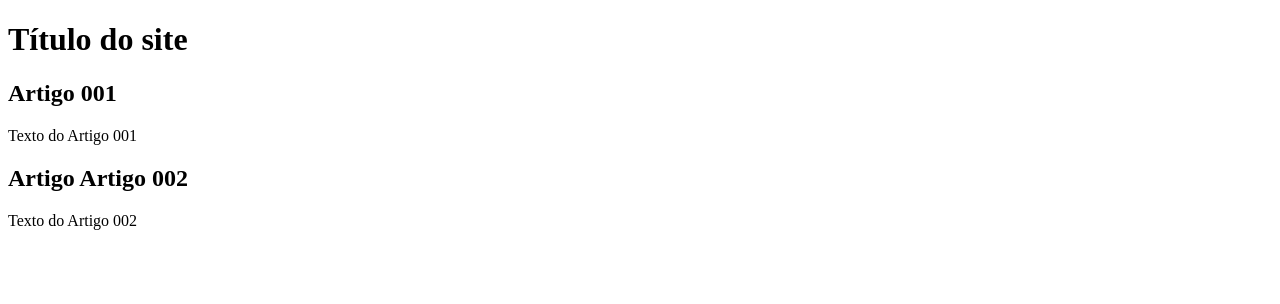
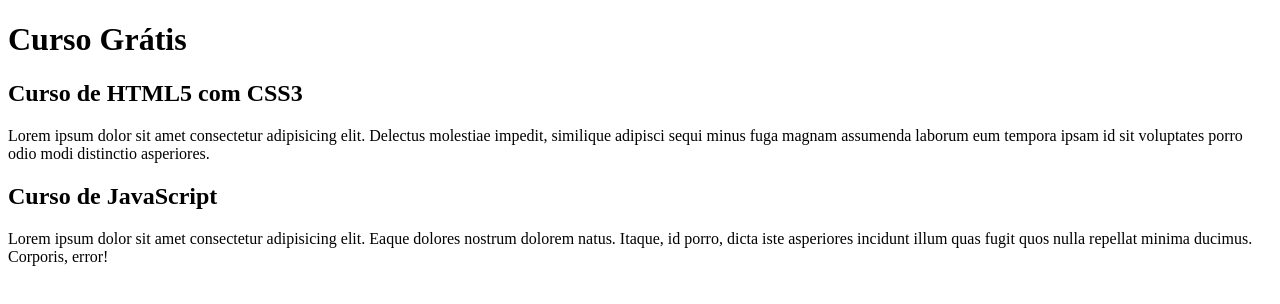
Before and after one commit to leticia-neryva/projeto-site, a plain HTML site: page index.html in a window 1280 px wide. Drawn offline with Linux system fonts and the light colour scheme.

Commit message:
comecei a escrever o conteúdo

```diff
--- a/index.html
+++ b/index.html
@@ -8,15 +8,15 @@
 <body>
     <main>
         <header>
-            <h1>Título do site</h1>
+            <h1>Curso Grátis</h1>
         </header>
         <article>
-            <h2>Artigo 001</h2>
-            <p>Texto do Artigo 001</p>
+            <h2>Curso de HTML5 com CSS3</h2>
+            <p>Lorem ipsum dolor sit amet consectetur adipisicing elit. Delectus molestiae impedit, similique adipisci sequi minus fuga magnam assumenda laborum eum tempora ipsam id sit voluptates porro odio modi distinctio asperiores.</p>
         </article>
         <article>
-            <h2>Artigo Artigo 002</h2>
-            <p>Texto do Artigo 002 </p>
+            <h2>Curso de JavaScript</h2>
+            <p>Lorem ipsum dolor sit amet consectetur adipisicing elit. Eaque dolores nostrum dolorem natus. Itaque, id porro, dicta iste asperiores incidunt illum quas fugit quos nulla repellat minima ducimus. Corporis, error! </p>
         </article>
     </main>
 
```
